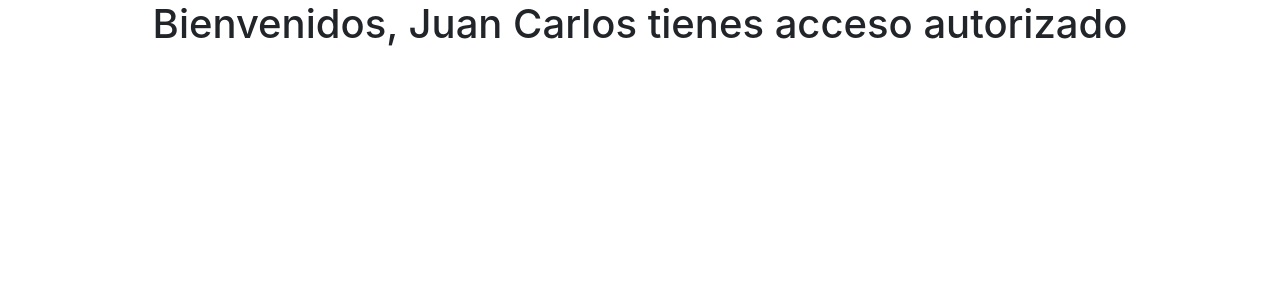
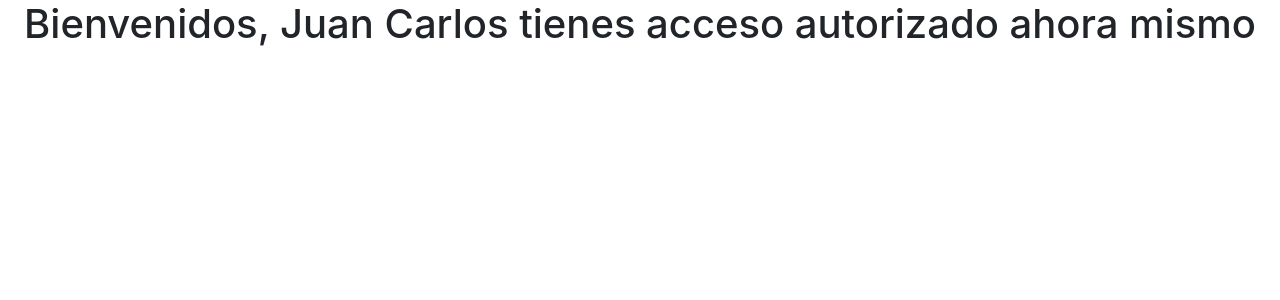
Before and after one commit to Sebastoss/practicasReact, a React (Create React App) app: page / in a window 1280 px wide. Shown: the top 300 px of the page. Built offline with nearby package versions, Linux system fonts and the light colour scheme.

Commit message:
cambios autorizados

```diff
--- a/src/componentes/Acceder.js
+++ b/src/componentes/Acceder.js
@@ -1,5 +1,5 @@
 function AccesoAutorizado(props){
-    return <h1>Bienvenidos, {props.nombre} tienes acceso autorizado</h1>;
+    return <h1>Bienvenidos, {props.nombre} tienes acceso autorizado ahora mismo</h1>;
 }
 
 function AccesoNoAutorizado(props){
```
